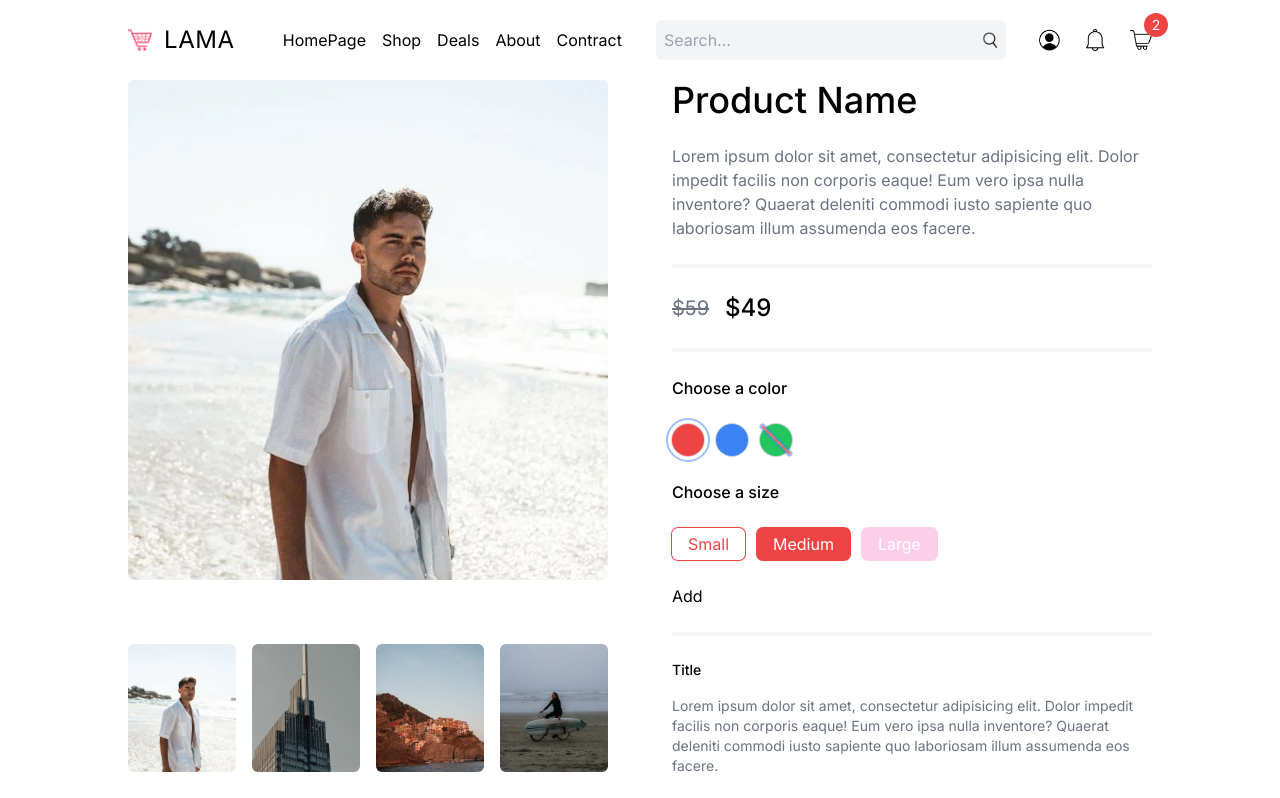
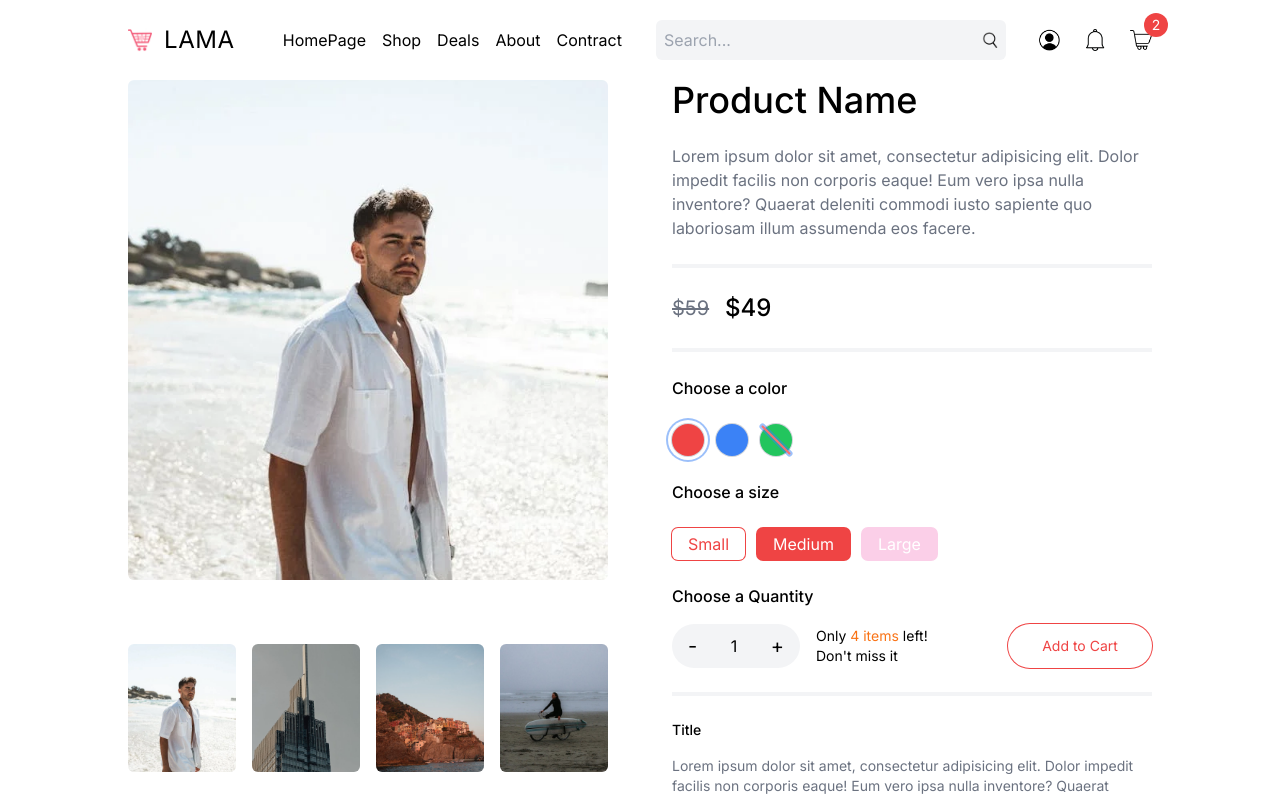
Before and after one commit to Mahradtangestani/lama-ecommerce, a Next.js app: page /test in a window 1280 px wide. Shown: the top 798 px of the page. Built offline with nearby package versions, Linux system fonts and the light colour scheme.

Commit message:
Add component added

```diff
--- a/components/Add.tsx
+++ b/components/Add.tsx
@@ -1,7 +1,40 @@
-const Add = ()=>{
+"use client"
+
+import { useState } from "react";
+
+const Add = () => {
+
+    const [quantity, setQuantity] = useState(1)
+
+    const stock = 4
+
+    const handleQuantity = (type:"i" | "d")=>{
+        if(type==="d" && quantity > 1){
+            setQuantity(prev=>prev - 1)
+        }
+        if(type==="i" && quantity < stock){
+            setQuantity(prev=>prev + 1)
+        }
+
+    }
+
     return (
-        <div>
-            Add
+        <div className="flex flex-col gap-4">
+            <h4 className="font-medium">Choose a Quantity</h4>
+            <div className="flex flex-wrap justify-between gap-4">
+                <div className="flex items-center gap-4">
+                    <div className="bg-gray-100 py-2 px-4 rounded-3xl flex items-center justify-between w-32">
+                        <button className="cursor-pointer text-xl" onClick={()=>handleQuantity("d")}>-</button>
+                        {quantity}
+                        <button className="cursor-pointer text-xl" onClick={()=>handleQuantity("i")}>+</button>
+                    </div>
+                    <div className="text-sm">Only <span className="text-orange-500">4 items</span> left! <br /> {"Don't "}{""}miss it</div>
+                </div>
+
+                <button className="w-36 text-sm rounded-3xl ring-1 ring-red-500 text-red-500 py-2 px-4 hover:bg-red-500 hover:text-white disabled:cursor-not-allowed disabled:bg-pink-200 disabled:text-white disabled:ring-none">
+                    Add to Cart
+                </button>
+            </div>
         </div>
     )
 }
--- a/components/NavIcons.tsx
+++ b/components/NavIcons.tsx
@@ -38,8 +38,8 @@ const NavIcons = ()=>{
             <Image src={"/notification.png"} alt="" width={22} height={22} className="cursor-pointer"/>
 
 
-            <div className="relative cursor-pointer">
-              <Image src={"/cart.png"} alt="" width={22} height={22} onClick={()=>setIsCartOpen(prev=>!prev)}/>
+            <div className="relative cursor-pointer" onClick={()=>setIsCartOpen(prev=>!prev)}>
+              <Image src={"/cart.png"} alt="" width={22} height={22}/>
               <div className="absolute -top-4 -right-4 w-6 h-6 bg-red-500 text-white text-sm rounded-full flex justify-center items-center">2</div>
             </div>
 
```
